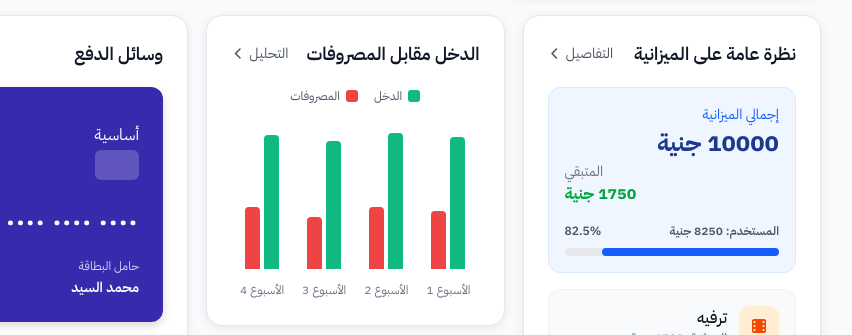
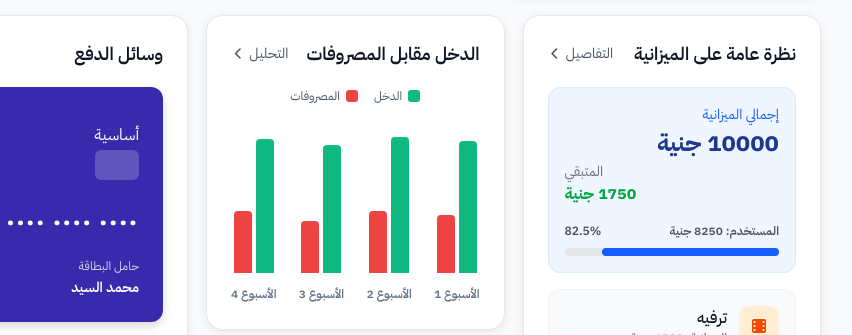
Before and after one commit to MOHAMED54353/mudabbir-dashboard, a plain HTML site: page index.html in a window 1280 px wide. Shown: the part 1178-1513 px from the top of the page, 171-1023 px from the left. Drawn offline with Linux system fonts and the light colour scheme.

Commit message:
Update chart styles: Adjust layout to use space-between, increase margin, and enhance week labels with new font weight and color.

```diff
--- a/css/style.css
+++ b/css/style.css
@@ -987,19 +987,17 @@ img {
 
 .chart {
     display: flex;
-    justify-content: space-around;
+    justify-content: space-between;
     align-items: flex-end;
     height: 180px;
-    margin-top: 16px;
-}
-
-.chart-week {
-    text-align: center;
+    margin-top: 20px;
 }
 
 .chart-week span {
     font-size: 12px;
-    color: #6a7282;
+    font-weight: 600;
+    line-height: 18px;
+    color: #64748b;
 }
 
 .chart-bars {
@@ -1011,7 +1009,7 @@ img {
 }
 
 .bar {
-    width: 15px;
+    width: 18px;
     border-radius: 4px 4px 0 0;
 }
 
```
